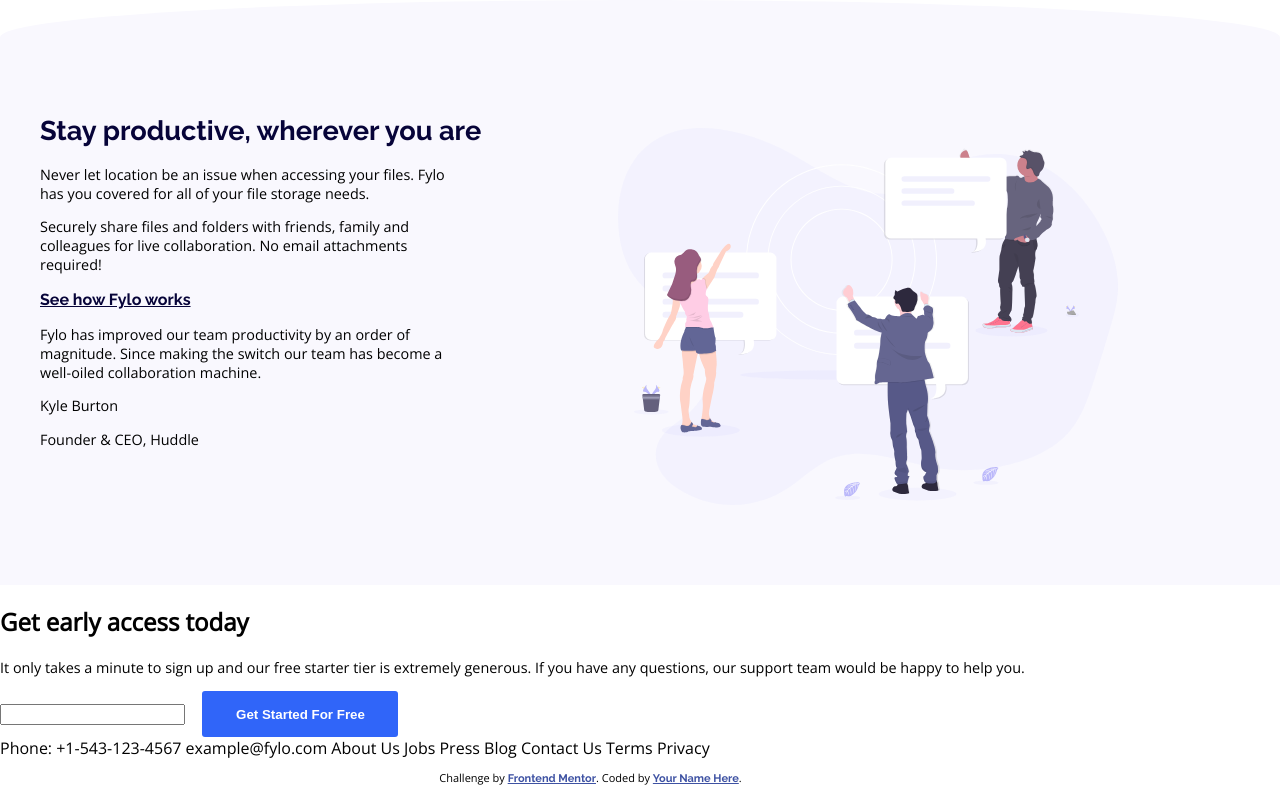
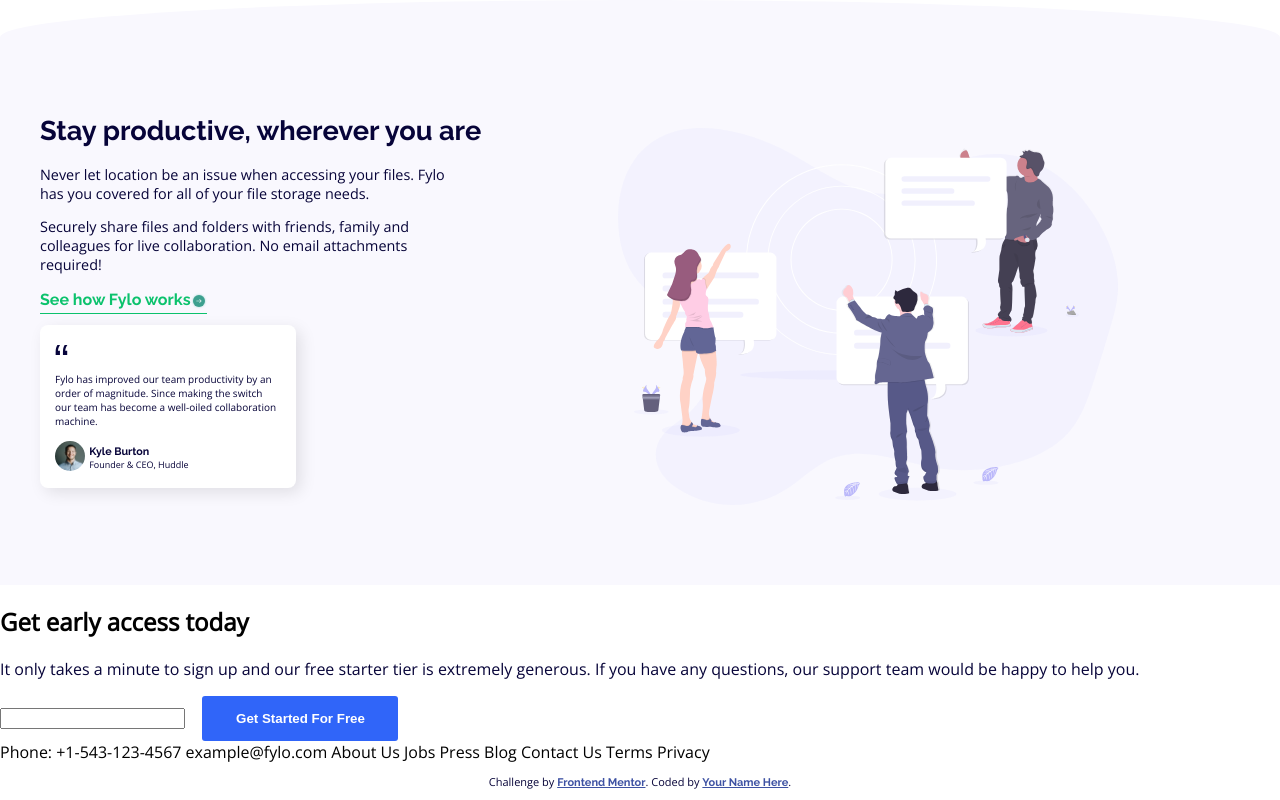
Before and after one commit to Orsenfells/Fylo-landing-page, a plain HTML site: page index.html in a window 1280 px wide. Shown: the part 1100-1900 px from the top of the page. Drawn offline with nearby package versions, Linux system fonts and the light colour scheme.

Commit message:
formatted second half of the main body

```diff
--- a/index.html
+++ b/index.html
@@ -48,13 +48,20 @@
       <p>Securely share files and folders with friends, family and colleagues for
       live collaboration. No email attachments required!</p>
 
-      <a href="#">See how Fylo works</a>
+      <a href="#">See how Fylo works<img src="images/icon-arrow.svg" class="arrow-image"></a>
+      <div class="quote-box">
+          <div>
+            <img src="images/icon-quotes.svg">
+            <p>Fylo has improved our team productivity by an order of magnitude. Since
+            making the switch our team has become a well-oiled collaboration machine.</p>
+            <img src="images/avatar-testimonial.jpg" class="avatar">
+            <div class="testimonial">
+              <h6>Kyle Burton</h6>
 
-      <p>Fylo has improved our team productivity by an order of magnitude. Since
-      making the switch our team has become a well-oiled collaboration machine.</p>
-
-      <p>Kyle Burton</p>
-      <p>Founder & CEO, Huddle</p>
+              <p>Founder & CEO, Huddle</p>
+          </div>
+          </div>
+        </div>
     </div>
     <img src="images/illustration-2.svg">
   </div>
--- a/style.css
+++ b/style.css
@@ -13,6 +13,9 @@
 }
 h1 {
     font-size: 1.7em;
+}
+p {
+    color: hsl(243, 87%, 12%);
 }
 button {
     color: white;
@@ -56,7 +59,7 @@
     bottom: 2em;
     margin-right: 2em
 }
- p {
+.main-1 > div > p, .main-2 > div > p {
     margin-right: 9em;
     font-size: .9em;
 }
@@ -73,11 +76,55 @@
     margin-top: 100px;
 
 }
-.main-2 div {
+.main-2 > div {
     margin-left: 2.5em;
 }
-.main-2 img {
+.main-2 > img {
     max-width: 500px;
+    max-height: 500px;
     margin-left: 1em;
     margin-top: 2em;
 }
+.main-2 a {
+    color: #0cc26d;
+    text-decoration: none;
+    border-bottom: solid 1px #0cc26d;
+    padding-bottom: 4px;
+}
+.arrow-image {
+    position: relative;
+    top: 4px;
+}
+.quote-box {
+    background-color: white;
+    max-width: 16em;
+    border-radius: .5em;
+    box-shadow: 0.3em 0.3em 1em rgba(0,0,0,0.1);
+}
+.quote-box > div {
+    margin-top: 15px;
+    padding: 15px;
+}
+.quote-box p {
+    font-size: 10px;
+}
+.avatar {
+    width: 30px;
+    height: 30px;
+    border-radius: 100%;
+    position: relative;
+    top: 2.5px;
+    display: inline-block;
+}
+.testimonial {
+    display: inline-block;
+}
+.testimonial > h6 {
+    margin: 0;
+    color:  hsl(243, 87%, 12%);
+    font-family: 'Raleway', sans-serif;
+}
+.testimonial > p {
+    font-size: 9px;
+    margin: 0;
+}
```
